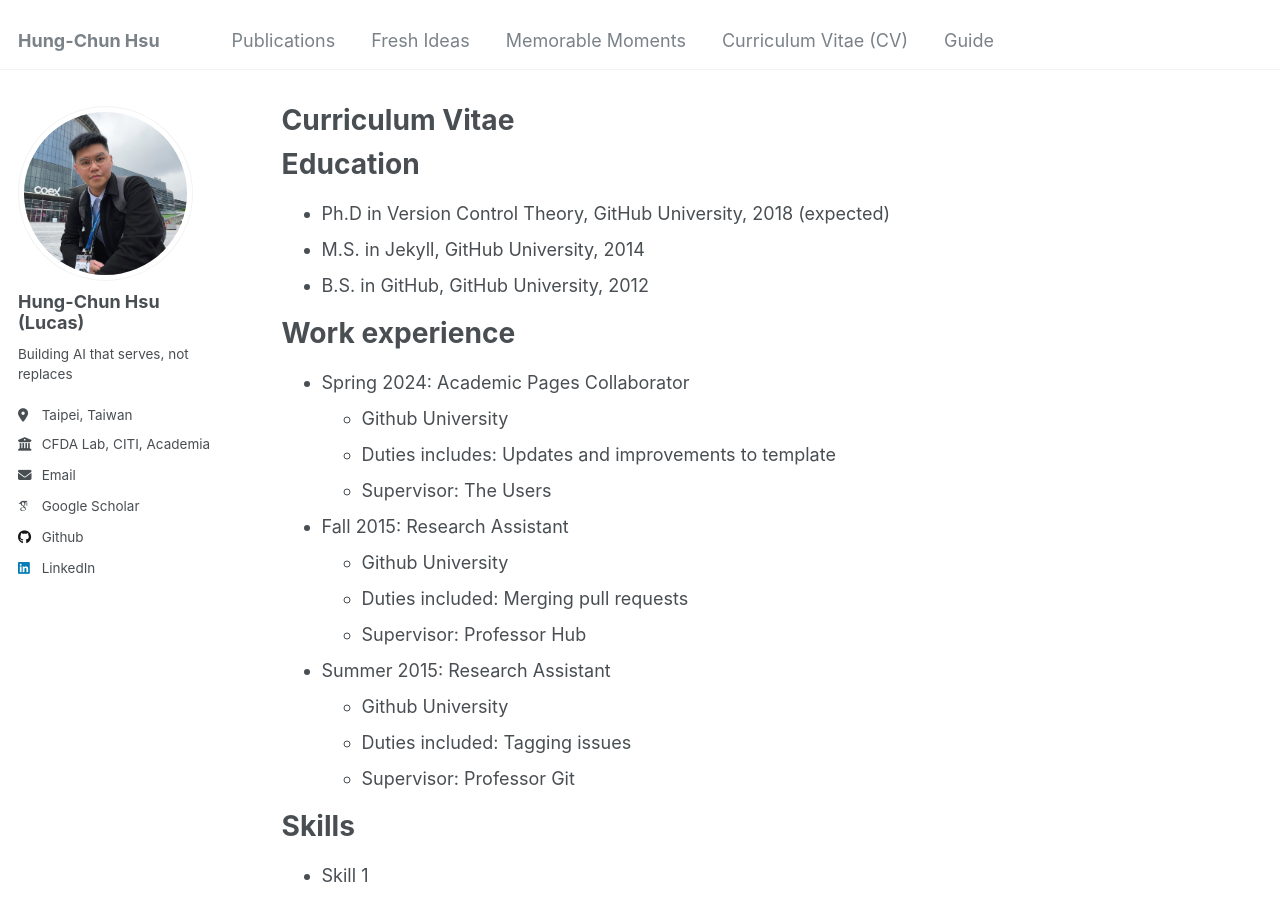
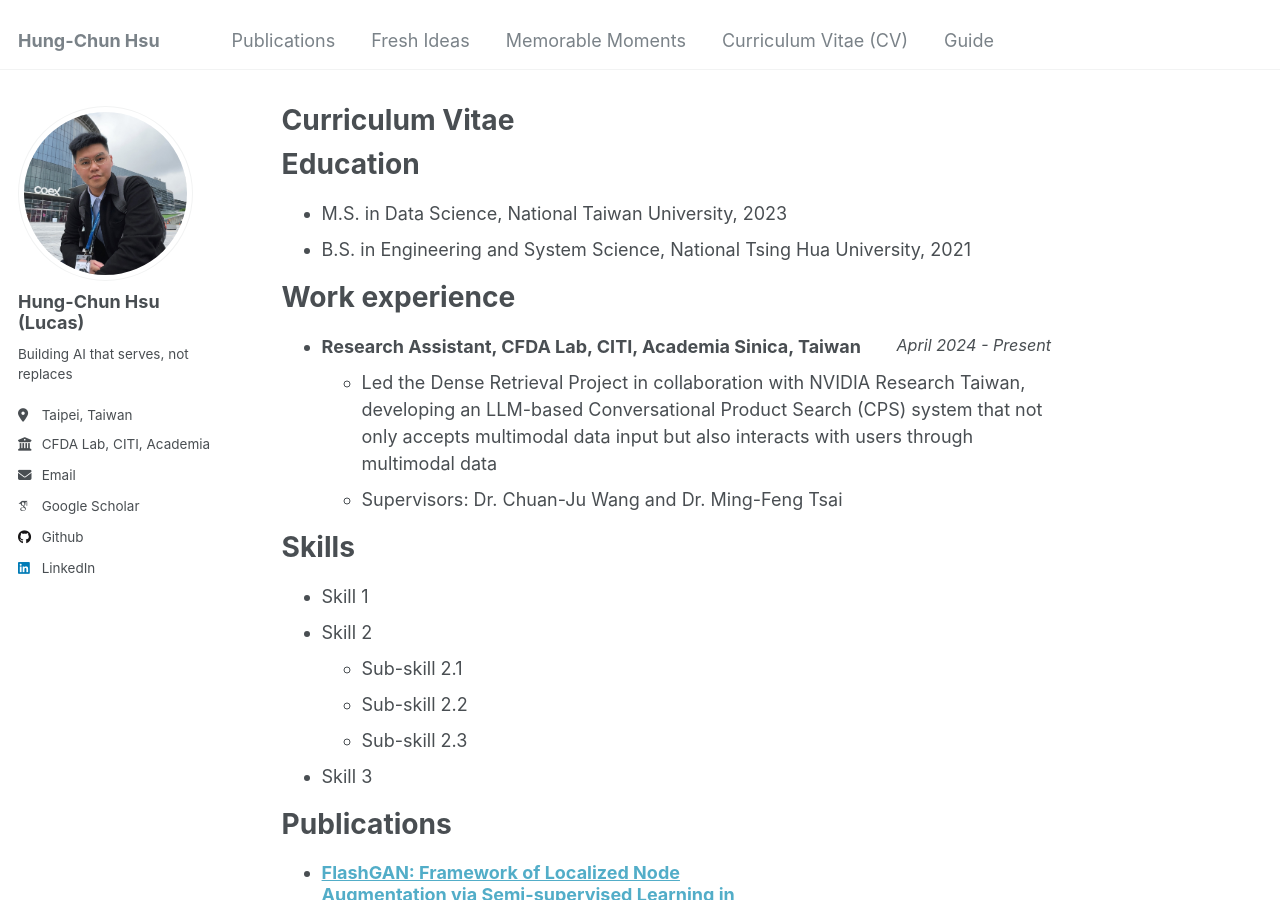
Before and after one commit to lucas-hc-hsu/lucas-hc-hsu.github.io, a Jekyll site: the page built from _pages/cv.md, in a window 1280 px wide and 900 px high. Built offline with Jekyll 4.4.1, drawn with Linux system fonts in a browser that asks for light colours; some web fonts are replaced.

Commit message:
update cv.md

```diff
--- a/_pages/cv.md
+++ b/_pages/cv.md
@@ -11,26 +11,14 @@
 
 Education
 ======
-* Ph.D in Version Control Theory, GitHub University, 2018 (expected)
-* M.S. in Jekyll, GitHub University, 2014
-* B.S. in GitHub, GitHub University, 2012
+* M.S. in Data Science, National Taiwan University, 2023
+* B.S. in Engineering and System Science, National Tsing Hua University, 2021
 
 Work experience
 ======
-* Spring 2024: Academic Pages Collaborator
-  * Github University
-  * Duties includes: Updates and improvements to template
-  * Supervisor: The Users
-
-* Fall 2015: Research Assistant
-  * Github University
-  * Duties included: Merging pull requests
-  * Supervisor: Professor Hub
-
-* Summer 2015: Research Assistant
-  * Github University
-  * Duties included: Tagging issues
-  * Supervisor: Professor Git
+* **Research Assistant, CFDA Lab, CITI, Academia Sinica, Taiwan** <span style="float: right; font-style: italic; font-size: 0.9em;">April 2024 - Present</span>
+  * Led the Dense Retrieval Project in collaboration with NVIDIA Research Taiwan, developing an LLM-based Conversational Product Search (CPS) system that not only accepts multimodal data input but also interacts with users through multimodal data
+  * Supervisors: Dr. Chuan-Ju Wang and Dr. Ming-Feng Tsai
 
 Skills
 ======
```
Also changed, not shown: other parts of _pages/cv.md (+1 -1 lines).
